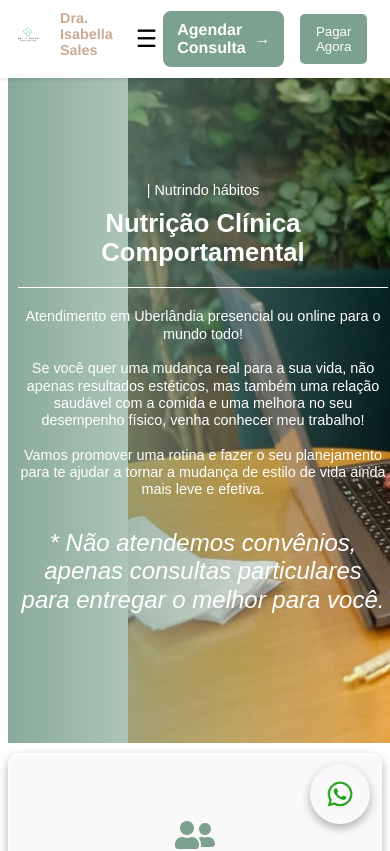
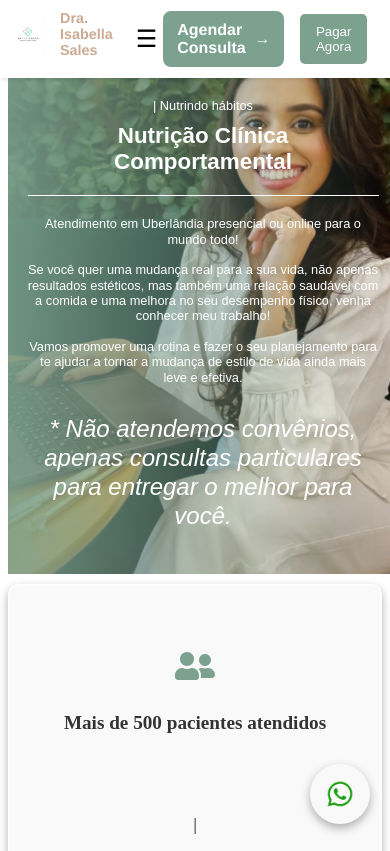
Before and after one commit to Eliseu-Oliveira/Nutricionista-Isabela, a React (Vite) app: page / in a window 390 px wide. Shown: the top 851 px of the page. Built offline with nearby package versions, Linux system fonts and the light colour scheme.

Commit message:
responsividade

```diff
--- a/src/components/Banner.css
+++ b/src/components/Banner.css
@@ -4,7 +4,7 @@
   height: 80vh; /* Ajuste isso conforme necessário */
   background-image: url('../assets/bggg6.jpg');  /* Importe sua imagem */
   background-size: cover; /* A imagem cobrirá todo o banner */
-  background-position: 120px 0%; /* Ajuste a posição da imagem para movê-la mais para a direita */
+  background-position: 30% 0%; /* Ajuste a posição da imagem para movê-la mais para a direita */
   background-repeat: no-repeat;
   display: flex;
   justify-content: center;
@@ -28,7 +28,8 @@
 
 .banner-content {
   position: relative;
-  max-width: 800px;
+  max-width: 800px; /* Limita a largura do conteúdo em telas grandes */
+  width: 90%; /* Permite que o conteúdo use a maior parte da tela em dispositivos menores */
   padding: 20px;
   background: transparent;
   color: #fff;
@@ -65,52 +66,88 @@
 }
 
 /* Media Queries */
-@media (max-width: 768px) {
+@media (max-width: 1366px) { /* Notebooks */
   .banner {
-    height: 80vh; /* Ajuste isso conforme necessário */
+    height: 70vh; /* Ajuste a altura do banner para telas de notebooks */
+    background-position: center; /* Centraliza a imagem */
+  }
+}
+
+@media (max-width: 768px) { /* Tablets e telas menores */
+  .banner {
+    height: 70vh; /* Ajuste a altura do banner para telas médias */
+    background-position: center; /* Centraliza a imagem */
   }
 
   .banner-content {
     margin-left: 0;
-    text-align: center;
+    text-align: center; /* Centraliza o conteúdo em telas menores */
     padding: 15px;
   }
 
   .banner h1 {
-    font-size: 2rem;
+    font-size: 2rem; /* Reduz o tamanho do título */
   }
 
   .banner p {
-    font-size: 1rem;
-    line-height: 1.3;
+    font-size: 1rem; /* Reduz o tamanho do parágrafo */
+    line-height: 1.3; /* Ajusta a altura da linha */
   }
 
   .tagline {
-    font-size: 1rem;
+    font-size: 1rem; /* Reduz o tamanho da tagline */
   }
 }
 
-@media (max-width: 480px) {
+@media (max-width: 480px) { /* Telas pequenas (ex: smartphones) */
   .banner {
-    height: 80vh;
+    height: 60vh; /* Ajuste a altura do banner para telas pequenas */
+    background-position: center; /* Centraliza a imagem */
   }
 
   .banner-content {
     margin-left: 0;
-    text-align: center;
+    text-align: center; /* Centraliza o conteúdo */
     padding: 10px;
   }
 
   .banner h1 {
-    font-size: 1.6rem;
+    font-size: 1.6rem; /* Reduz ainda mais o tamanho do título */
   }
 
   .banner p {
-    font-size: 0.9rem;
-    line-height: 1.2;
+    font-size: 0.9rem; /* Reduz o tamanho do parágrafo */
+    line-height: 1.2; /* Ajusta a altura da linha */
   }
 
   .tagline {
-    font-size: 0.9rem;
+    font-size: 0.9rem; /* Reduz o tamanho da tagline */
   }
 }
+
+/* Media Queries para celulares específicos */
+@media (max-width: 375px) { /* iPhone SE e similares */
+  .banner {
+    height: 60vh; /* Ajuste a altura do banner */
+    background-position: center; /* Centraliza a imagem */
+  }
+
+  .banner-content {
+    padding: 5px; /* Reduz o padding para dispositivos pequenos */
+  }
+}
+
+@media (max-width: 412px) { /* Galaxy S21, Mi 11, etc. */
+  .banner {
+    height: 60vh; /* Ajuste a altura do banner */
+    background-position: center; /* Centraliza a imagem */
+  }
+
+  .banner h1 {
+    font-size: 1.4rem; /* Reduz o tamanho do título */
+  }
+
+  .banner p {
+    font-size: 0.8rem; /* Reduz o tamanho do parágrafo */
+  }
+}
```
